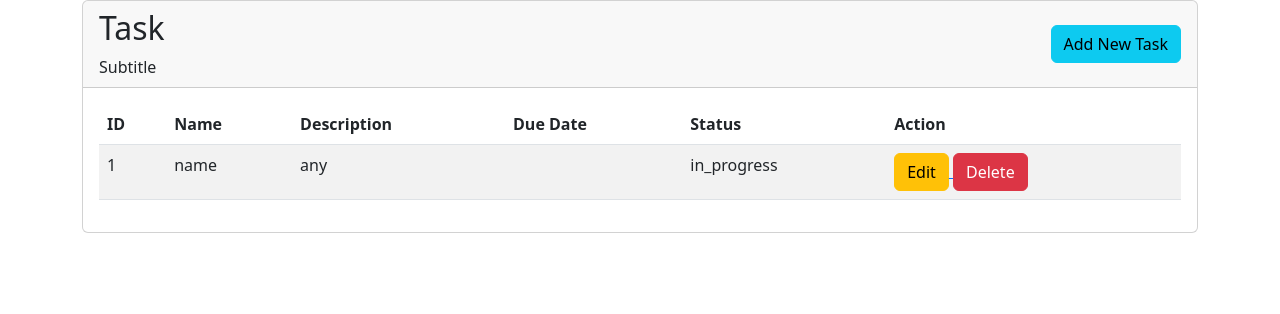
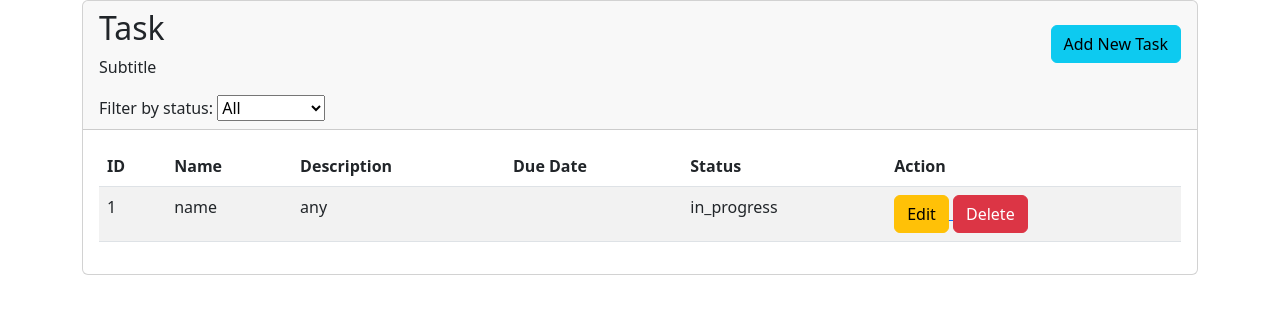
Before and after one commit to ryn771/taskActivity, a PHP site: page /practice/ in a window 1280 px wide. Shown: the top 314 px of the page. Run offline with PHP 8.4, Linux system fonts and the light colour scheme; data comes from the database, SQL or seed files in the repository.

Commit message:
Added filter option

```diff
--- a/practice/index.php
+++ b/practice/index.php
@@ -1,9 +1,23 @@
 <?php
 require('config/config.php');
 require('config/db.php');
+// Check if filter has been applied
 
-$query = "SELECT * FROM tasks"; //slc all from task
-$result = mysqli_query($conn, $query); //connection, query
+$status = isset($_GET['status']) ? $_GET['status'] : 'all';
+
+if ($status === 'all') {
+    $query = "SELECT * FROM tasks"; //slc all from task
+
+
+} else {
+    $query = "SELECT * FROM tasks WHERE task_status = ?";
+}
+$stmt = mysqli_prepare($conn, $query);
+if ($status !== 'all') {
+    mysqli_stmt_bind_param($stmt, 's', $status);
+}
+mysqli_stmt_execute($stmt);
+$result = mysqli_stmt_get_result($stmt); //connection, query
 $tasks = mysqli_fetch_all($result, MYSQLI_ASSOC); //fetch
 
 ?>
@@ -32,6 +46,19 @@ $tasks = mysqli_fetch_all($result, MYSQLI_ASSOC); //fetch
                             <a class="text-end" href="add.php">
                                 <button type="submit" class="btn btn-info btn-fill pull-right">Add New Task</button>
                             </a>
+                        </div>
+                    </div>
+                    <div class="row justify-content-between align-items-center mt-3">
+                        <div class="col-auto">
+                            <form>
+                                <label for="filter">Filter by status:</label>
+                                <select id="filter" name="status" onchange="this.form.submit()">
+                                    <option value="all" <?php if ($status === 'all') echo 'selected'; ?>>All</option>
+                                    <option value="complete" <?php if ($status === 'complete') echo 'selected'; ?>>Complete</option>
+                                    <option value="incomplete" <?php if ($status === 'incomplete') echo 'selected'; ?>>Incomplete</option>
+                                    <option value="in_progress" <?php if ($status === 'in_progress') echo 'selected'; ?>>In Progress</option>
+                                </select>
+                            </form>
                         </div>
                     </div>
 
@@ -75,6 +102,26 @@ $tasks = mysqli_fetch_all($result, MYSQLI_ASSOC); //fetch
     </main>
 
     <script src="../practice/assets/dist/js/bootstrap.bundle.min.js"></script>
+    <script type="text/javascript">
+        const tableRows = document.querySelectorAll('tbody tr');
+        const filterDropdown = document.querySelector('#filter');
+
+        // Add an event listener to the dropdown
+        filterDropdown.addEventListener('change', filterTable);
+
+        // Define the filter function
+        function filterTable() {
+            const selectedValue = filterDropdown.value;
+            tableRows.forEach(row => {
+                const status = row.querySelector('.status').textContent;
+                if (selectedValue === 'all' || selectedValue === status) {
+                    row.style.display = '';
+                } else {
+                    row.style.display = 'none';
+                }
+            });
+        }
+    </script>
 </body>
 
 </html>
```
